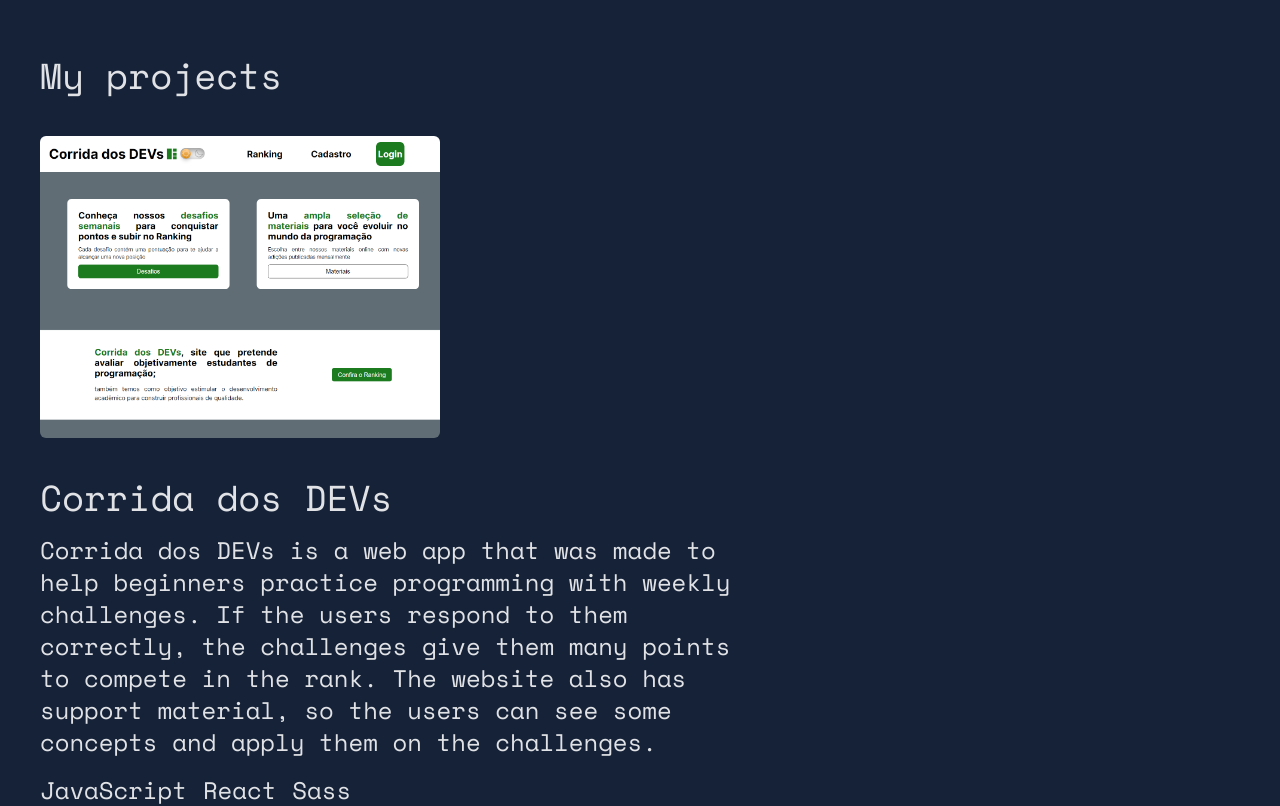
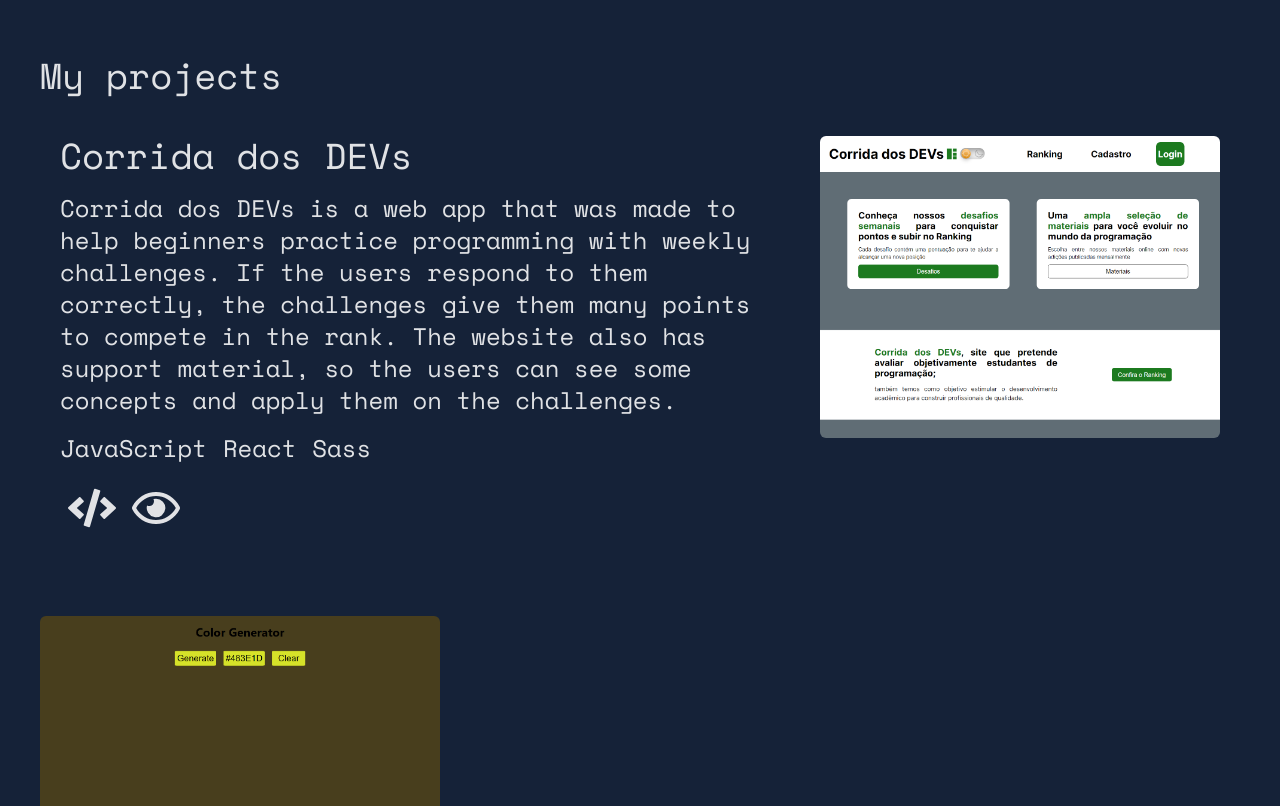
Before and after one commit to jpclrocha/portfolio, a React (Vite) app: page / in a window 1280 px wide. Shown: the part 1320-2126 px from the top of the page. Built offline with nearby package versions, Linux system fonts and the light colour scheme.

Commit message:
Fixed my projects card flex-direction

```diff
--- a/src/Components/CardProject/CardProject.jsx
+++ b/src/Components/CardProject/CardProject.jsx
@@ -1,8 +1,8 @@
 import { FaCode, FaRegEye } from 'react-icons/fa'
 
 const containerType = {
-	normal: 'flex-row-reverse',
-	inverted: 'flex-row',
+	normal: '',
+	inverted: '-reverse',
 }
 
 export default function CardProject({
@@ -17,14 +17,8 @@
 	return (
 		<div
 			key={name}
-			className={`flex flex-col w-full h-fit mb-20 justify-center lg:${containerType[type]} lg:gap-10 lg:items-center xl:items-start`}
+			className={`flex flex-col-reverse w-full h-fit mb-20  justify-center lg:flex-row${containerType[type]} lg:gap-10 lg:items-center xl:items-start`}
 		>
-			<img
-				src={image_url}
-				alt={name}
-				className='w-full h-fit rounded-md lg:w-1/3'
-			/>
-
 			<div className='w-full h-fit mt-5 lg:w-3/5 lg:mt-0'>
 				<h1 className='text-2xl mb-2 md:text-4xl lg:text-2xl lg:mb-0 xl:text-4xl xl:mb-4'>
 					{name}
@@ -61,6 +55,12 @@
 					</a>
 				</div>
 			</div>
+
+			<img
+				src={image_url}
+				alt={name}
+				className='w-full h-fit rounded-md lg:w-1/3'
+			/>
 		</div>
 	)
 }
```
